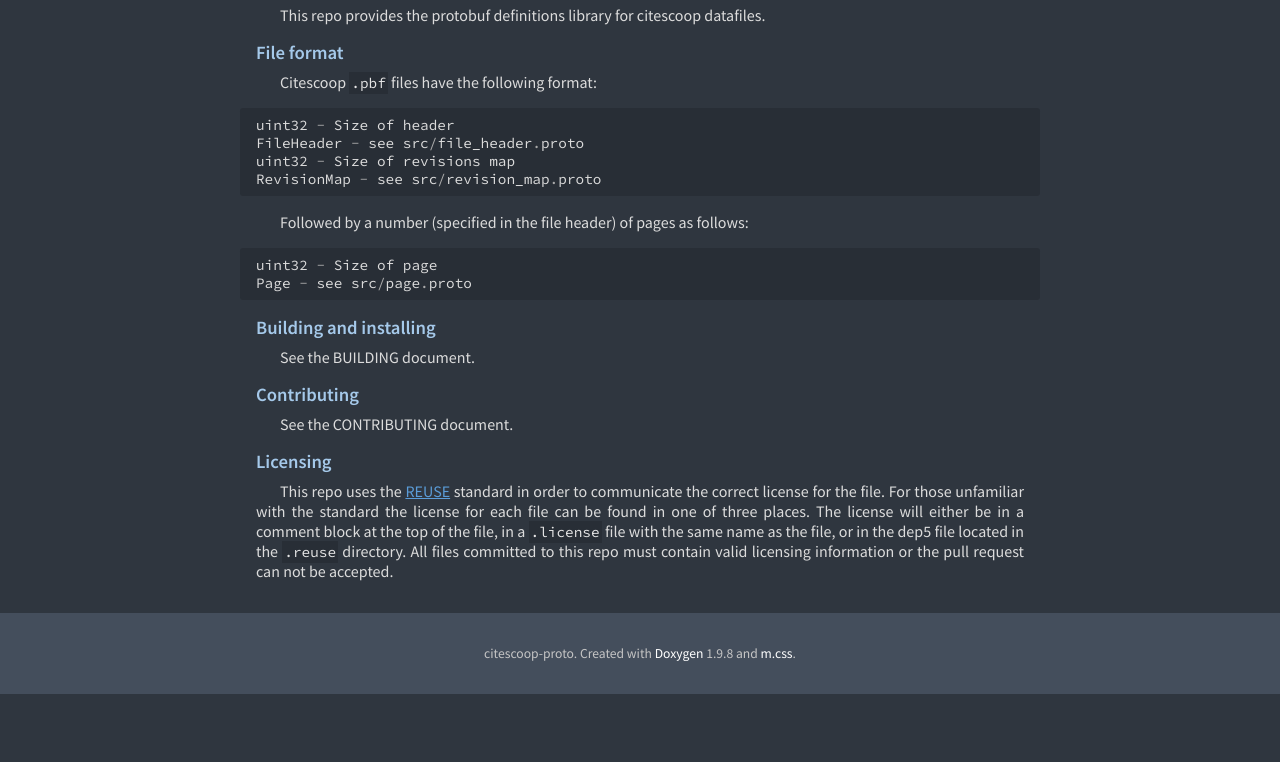
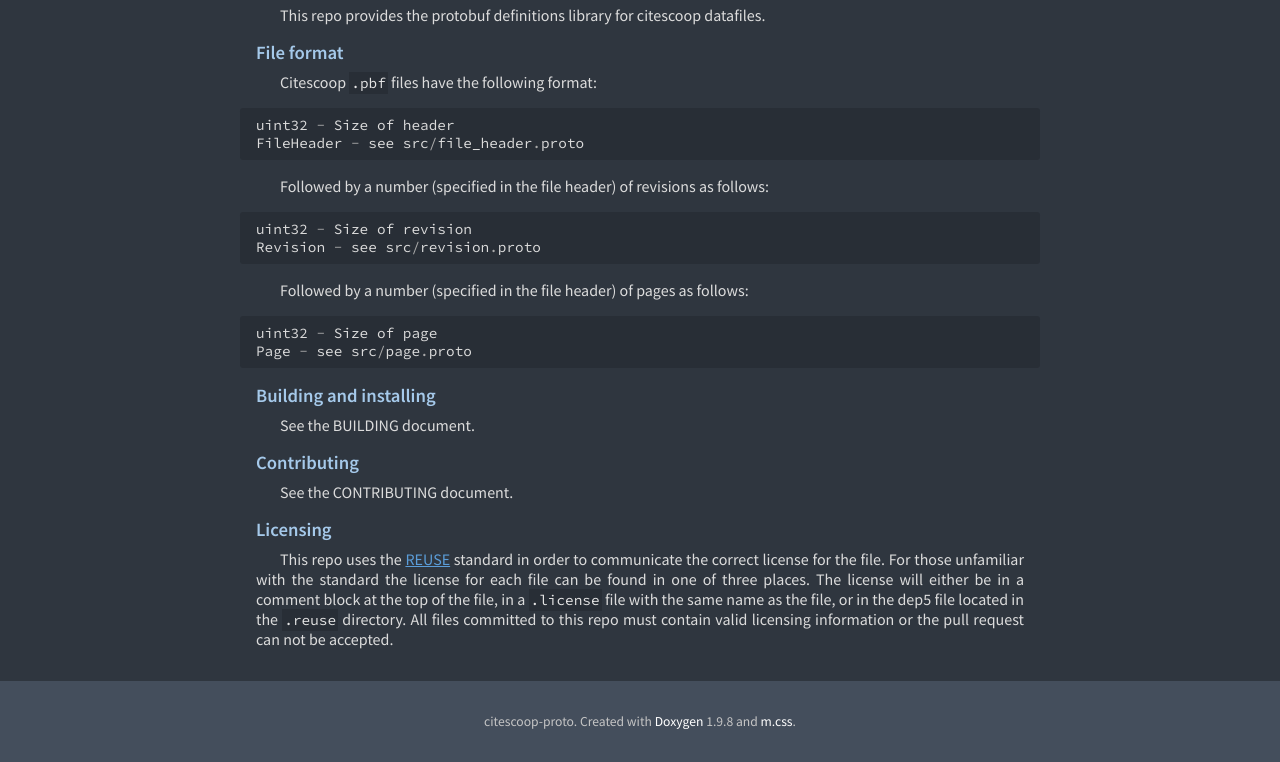
Before and after one commit to WikiOpenCite/proto, a plain HTML site: page index.html in a window 1280 px wide. Shown: the part 166-928 px from the top of the page. Before the commit the page ends 860 px from the top, so only its background shows below. Drawn offline with Linux system fonts and the light colour scheme.

Commit message:
deploy: c14fd5293a702e14cbf697a437e3742c31063eeb

```diff
--- a/index.html
+++ b/index.html
@@ -52,9 +52,8 @@
           citescoop-proto
         </h1>
 <p><a name="md_README"></a></p><section id="autotoc_md0"><h2><a href="#autotoc_md0">Citescoop Protobuf Definitions</a></h2><p>This repo provides the protobuf definitions library for citescoop datafiles.</p><section id="autotoc_md1"><h3><a href="#autotoc_md1">File format</a></h3><p>Citescoop <code>.pbf</code> files have the following format:</p><pre class="m-code"><span class="n">uint32</span><span class="w"> </span><span class="o">-</span><span class="w"> </span><span class="n">Size</span><span class="w"> </span><span class="n">of</span><span class="w"> </span><span class="n">header</span>
-<span class="n">FileHeader</span><span class="w"> </span><span class="o">-</span><span class="w"> </span><span class="n">see</span><span class="w"> </span><span class="n">src</span><span class="o">/</span><span class="n">file_header</span><span class="p">.</span><span class="n">proto</span>
-<span class="n">uint32</span><span class="w"> </span><span class="o">-</span><span class="w"> </span><span class="n">Size</span><span class="w"> </span><span class="n">of</span><span class="w"> </span><span class="n">revisions</span><span class="w"> </span><span class="n">map</span>
-<span class="n">RevisionMap</span><span class="w"> </span><span class="o">-</span><span class="w"> </span><span class="n">see</span><span class="w"> </span><span class="n">src</span><span class="o">/</span><span class="n">revision_map</span><span class="p">.</span><span class="n">proto</span></pre><p>Followed by a number (specified in the file header) of pages as follows:</p><pre class="m-code"><span class="n">uint32</span><span class="w"> </span><span class="o">-</span><span class="w"> </span><span class="n">Size</span><span class="w"> </span><span class="n">of</span><span class="w"> </span><span class="n">page</span>
+<span class="n">FileHeader</span><span class="w"> </span><span class="o">-</span><span class="w"> </span><span class="n">see</span><span class="w"> </span><span class="n">src</span><span class="o">/</span><span class="n">file_header</span><span class="p">.</span><span class="n">proto</span></pre><p>Followed by a number (specified in the file header) of revisions as follows:</p><pre class="m-code"><span class="n">uint32</span><span class="w"> </span><span class="o">-</span><span class="w"> </span><span class="n">Size</span><span class="w"> </span><span class="n">of</span><span class="w"> </span><span class="n">revision</span>
+<span class="n">Revision</span><span class="w"> </span><span class="o">-</span><span class="w"> </span><span class="n">see</span><span class="w"> </span><span class="n">src</span><span class="o">/</span><span class="n">revision</span><span class="p">.</span><span class="n">proto</span></pre><p>Followed by a number (specified in the file header) of pages as follows:</p><pre class="m-code"><span class="n">uint32</span><span class="w"> </span><span class="o">-</span><span class="w"> </span><span class="n">Size</span><span class="w"> </span><span class="n">of</span><span class="w"> </span><span class="n">page</span>
 <span class="n">Page</span><span class="w"> </span><span class="o">-</span><span class="w"> </span><span class="n">see</span><span class="w"> </span><span class="n">src</span><span class="o">/</span><span class="n">page</span><span class="p">.</span><span class="n">proto</span></pre></section><section id="autotoc_md2"><h3><a href="#autotoc_md2">Building and installing</a></h3><p>See the BUILDING document.</p></section><section id="autotoc_md3"><h3><a href="#autotoc_md3">Contributing</a></h3><p>See the CONTRIBUTING document.</p></section><section id="autotoc_md4"><h3><a href="#autotoc_md4">Licensing</a></h3><p>This repo uses the <a href="https://reuse.software">REUSE</a> standard in order to communicate the correct license for the file. For those unfamiliar with the standard the license for each file can be found in one of three places. The license will either be in a comment block at the top of the file, in a <code>.license</code> file with the same name as the file, or in the dep5 file located in the <code>.reuse</code> directory. All files committed to this repo must contain valid licensing information or the pull request can not be accepted.</p></section></section>
       </div>
     </div>
```
